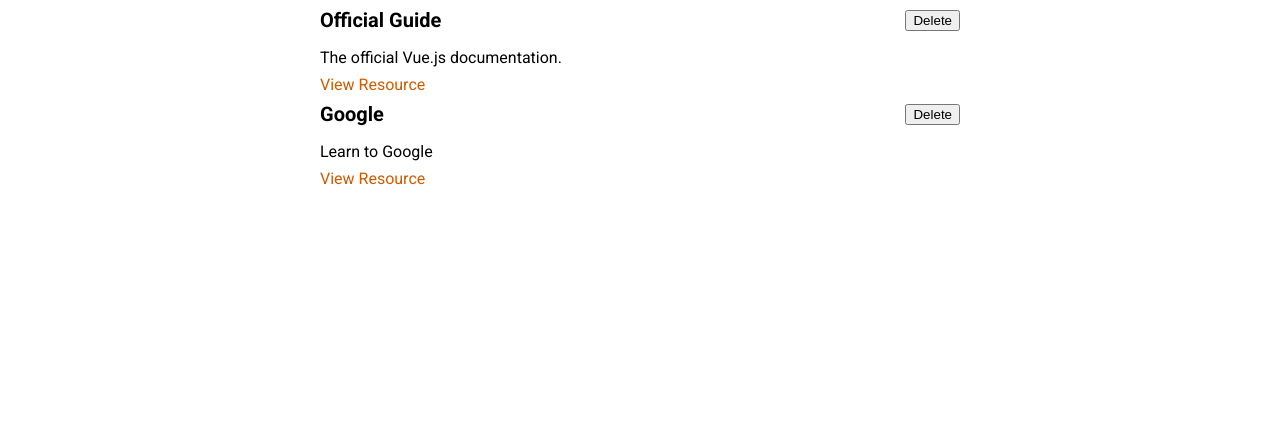
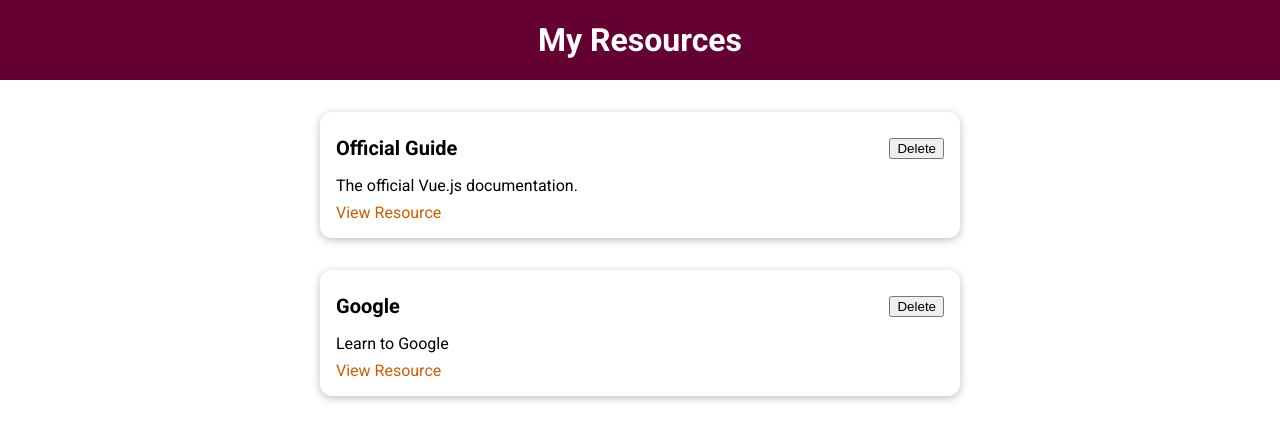
Before and after one commit to gafur-demirci/Vuejs-Learning-Examples, a Vue app in the folder prj-cmp-01-starting-setup/: page / in a window 1280 px wide. Shown: the top 440 px of the page. Built offline with nearby package versions, Linux system fonts and the light colour scheme.

Commit message:
BaseCard and TheHeader configuration added

```diff
--- a/prj-cmp-01-starting-setup/src/App.vue
+++ b/prj-cmp-01-starting-setup/src/App.vue
@@ -1,16 +1,20 @@
 <template>
+  <the-header :title=title></the-header>
   <stored-resources :resources="storedResources"> </stored-resources>
 </template>
 
 <script>
 import StoredResources from './components/resources/StoredResources.vue';
+import TheHeader from './components/layouts/TheHeader.vue';
 
 export default {
   components: {
     StoredResources,
+    TheHeader
   },
   data() {
     return {
+      title: 'My Resources',
       storedResources: [
         {
           id: 'official-guide',
--- a/prj-cmp-01-starting-setup/src/components/resources/ResourceItem.vue
+++ b/prj-cmp-01-starting-setup/src/components/resources/ResourceItem.vue
@@ -1,32 +1,31 @@
 <template>
     <li>
-        <div>
+        <base-card>
             <header>
                 <h3>{{ title }}</h3>
                 <button>Delete</button>
             </header>
-        </div>
-        <p>{{ description }}</p>
-        <nav>
-            <a :href="link" target="_blank">View Resource</a>
-        </nav>
+            <p>{{ description }}</p>
+            <nav>
+                <a :href="link" target="_blank">View Resource</a>
+            </nav>
+        </base-card>
     </li>
 </template>
 
 <script>
 export default {
-    props: ['title','description','link']
+    props: ['title', 'description', 'link']
 }
 </script>
 
 <style scoped>
-
 li {
     margin: auto;
     max-width: 40rem;
 }
 
-header{
+header {
     display: flex;
     justify-content: space-between;
     align-items: center;
@@ -37,17 +36,17 @@ h3 {
     margin: 0.5rem 0;
 }
 
-p{
+p {
     margin: 0.5rem 0;
 }
 
-a{
+a {
     text-decoration: none;
     color: #ce5c00;
 }
 
-a:hover,a:active{
+a:hover,
+a:active {
     color: #c89300;
 }
-
 </style>
--- a/prj-cmp-01-starting-setup/src/main.js
+++ b/prj-cmp-01-starting-setup/src/main.js
@@ -1,7 +1,8 @@
 import { createApp } from 'vue';
 
 import App from './App.vue';
+import BaseCard from './components/UI/BaseCard.vue';
 
 const app = createApp(App);
-
+app.component('base-card',BaseCard);
 app.mount('#app');
```
